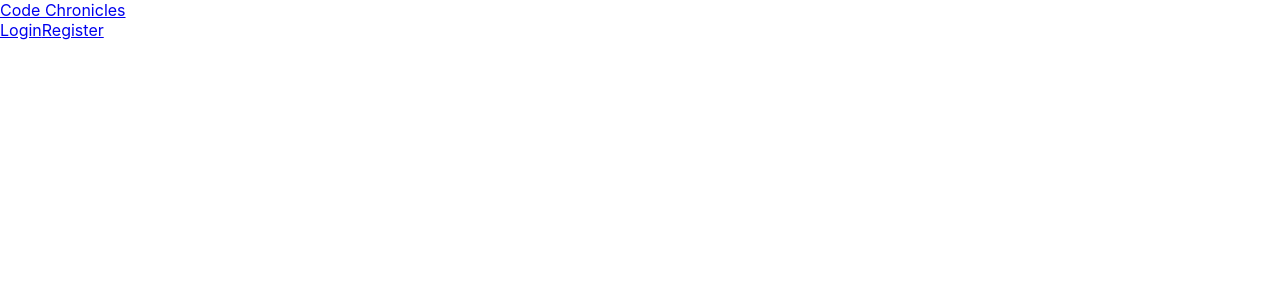
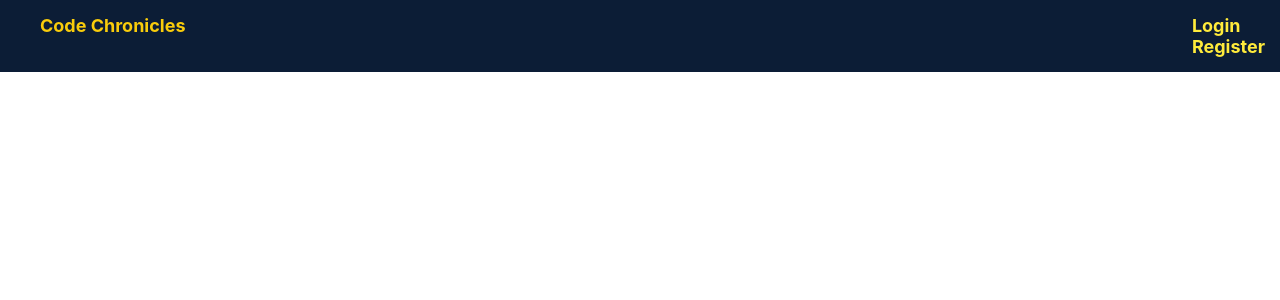
Before and after one commit to jahend412/blog-client, a React (Create React App) app in the folder code-chronicles/: page / in a window 1280 px wide. Shown: the top 300 px of the page. Built offline with nearby package versions, Linux system fonts and the light colour scheme.

Commit message:
Update App.css
Added design to the Navbar component

```diff
--- a/code-chronicles/src/App.css
+++ b/code-chronicles/src/App.css
@@ -1,38 +1,55 @@
-.App {
-  text-align: center;
+main {}
+
+/* Navbar */
+
+header {
+    background-color: #0C1D36;
+    /* Dark Blue */
+    padding: 15px;
 }
 
-.App-logo {
-  height: 40vmin;
-  pointer-events: none;
+nav {
+    display: flex;
+    justify-content: space-between;
+    /* Distribute items evenly */
 }
 
-@media (prefers-reduced-motion: no-preference) {
-  .App-logo {
-    animation: App-logo-spin infinite 20s linear;
-  }
+.logo {
+    color: #F9CC0B;
+    /* Yellow */
+    font-weight: bold;
+    font-size: 18px;
+    text-decoration: none;
+    transition: color 0.3s ease-in-out;
+    margin-left: 2%;
 }
 
-.App-header {
-  background-color: #282c34;
-  min-height: 100vh;
-  display: flex;
-  flex-direction: column;
-  align-items: center;
-  justify-content: center;
-  font-size: calc(10px + 2vmin);
-  color: white;
+.logo:hover {
+    color: #ffffff;
+    /* White on hover */
 }
 
-.App-link {
-  color: #61dafb;
+a {
+    color: #ffeb3b;
+    /* Yellow */
+    font-weight: bold;
+    font-size: 18px;
+    text-decoration: none;
+    transition: color 0.3s ease-in-out;
 }
 
-@keyframes App-logo-spin {
-  from {
-    transform: rotate(0deg);
-  }
-  to {
-    transform: rotate(360deg);
-  }
+a:hover {
+    color: #ffffff;
+    /* White on hover */
 }
+
+/* Additional styles for Login and Register */
+.login,
+.register {
+    display: flex;
+    justify-content: space-between;
+    margin-right: auto;
+
+}
+
+/* End of Navigation styles */
```
